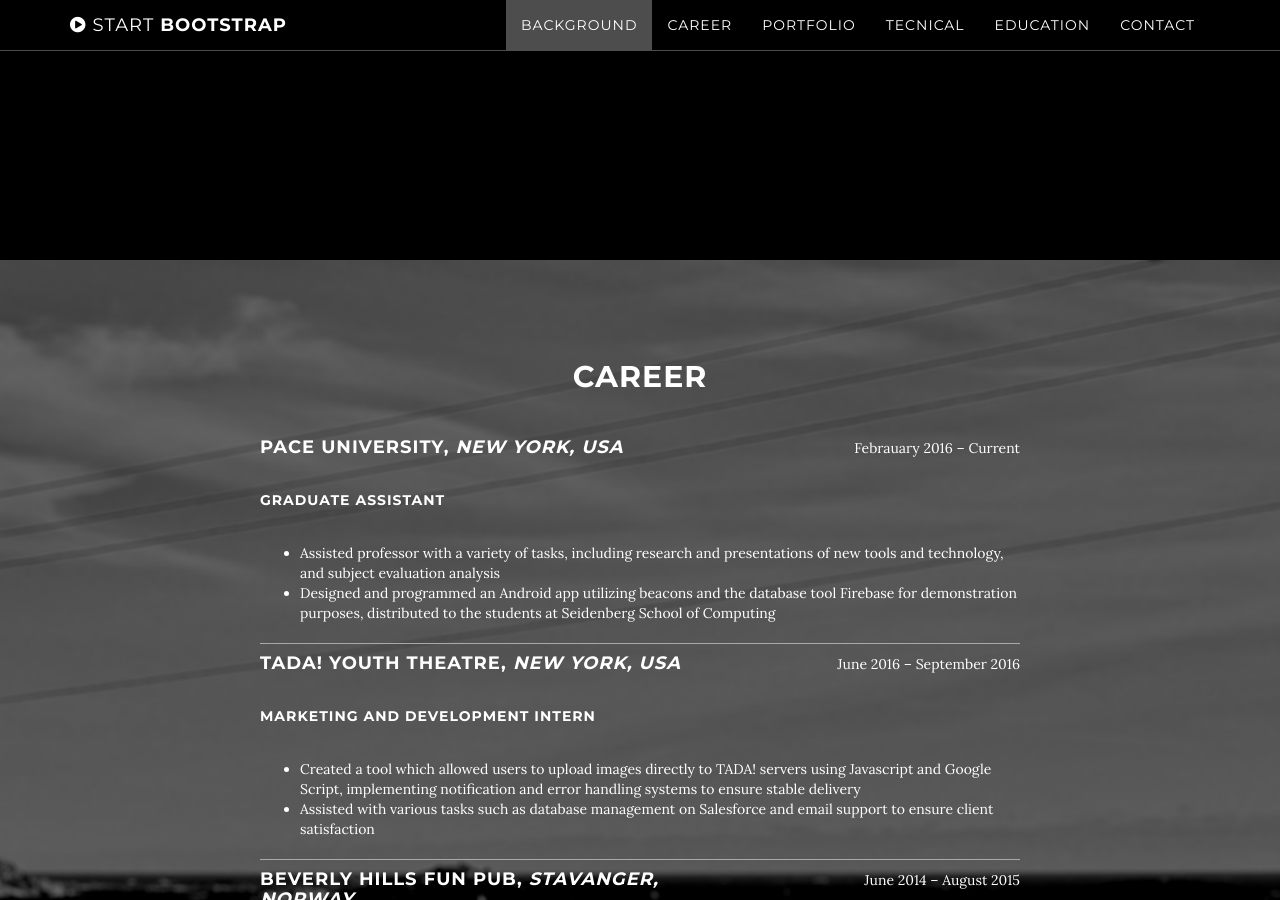
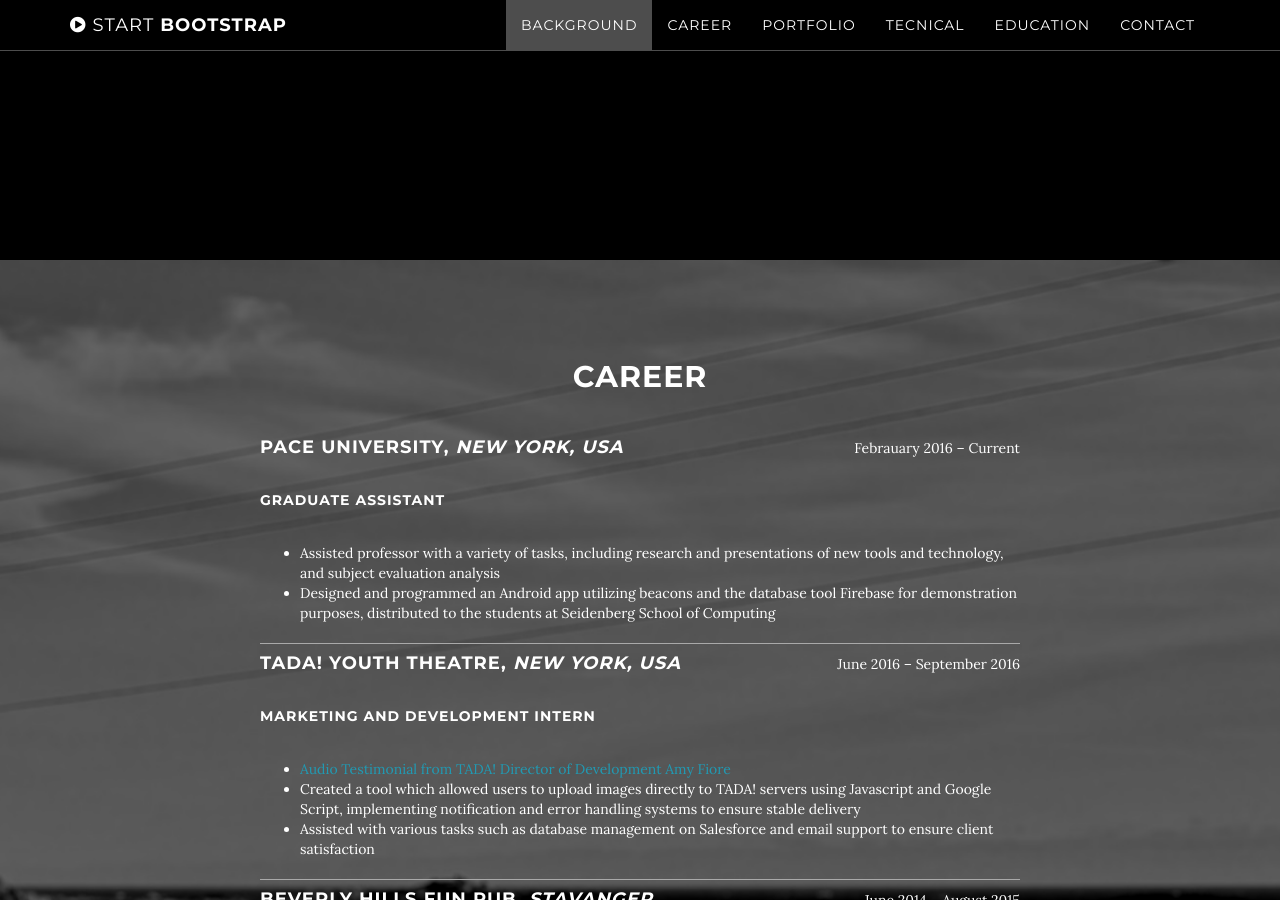
Before and after one commit to jangerhard/jangerhard.github.io, a Jekyll site: the page built from index.html, in a window 1280 px wide and 900 px high, scrolled down 1632 px. Built offline with Jekyll 4.4.1, drawn with Linux system fonts in a browser that asks for light colours.

Commit message:
Added link to Amy testimony

```diff
--- a/_data/cv.yml
+++ b/_data/cv.yml
@@ -27,6 +27,7 @@ career:
    dates: June 2016 – September 2016
    summary: --
    accomplishments:
+    - accomplishment: <a href="https://youtu.be/ddlEGG9AQkY">Audio Testimonial from TADA! Director of Development Amy Fiore</a>
     - accomplishment: Created a tool which allowed users to upload images directly to TADA! servers using Javascript and Google Script, implementing notification and error handling systems to ensure stable delivery
     - accomplishment: Assisted with various tasks such as database management on Salesforce and email support to ensure client satisfaction
 
--- a/_includes/css/grayscale.css
+++ b/_includes/css/grayscale.css
@@ -268,6 +268,8 @@ padding: 10px 0px;
 
 .portfolio {
     padding: 50px 0;
+    margin-right: 100px;
+    margin-left: 100px;
 }
 
 .portfolio-item {
--- a/_includes/portfolio.html
+++ b/_includes/portfolio.html
@@ -1,6 +1,6 @@
 <!-- career Section -->
 <section id="portfolio" class="content-section text-center">
-  <div class="container">
+  <div class="container portfolio">
     <div class="row">
       <div class="col-lg-10 col-lg-offset-1 text-center">
         <h2>Portfolio</h2>
```
